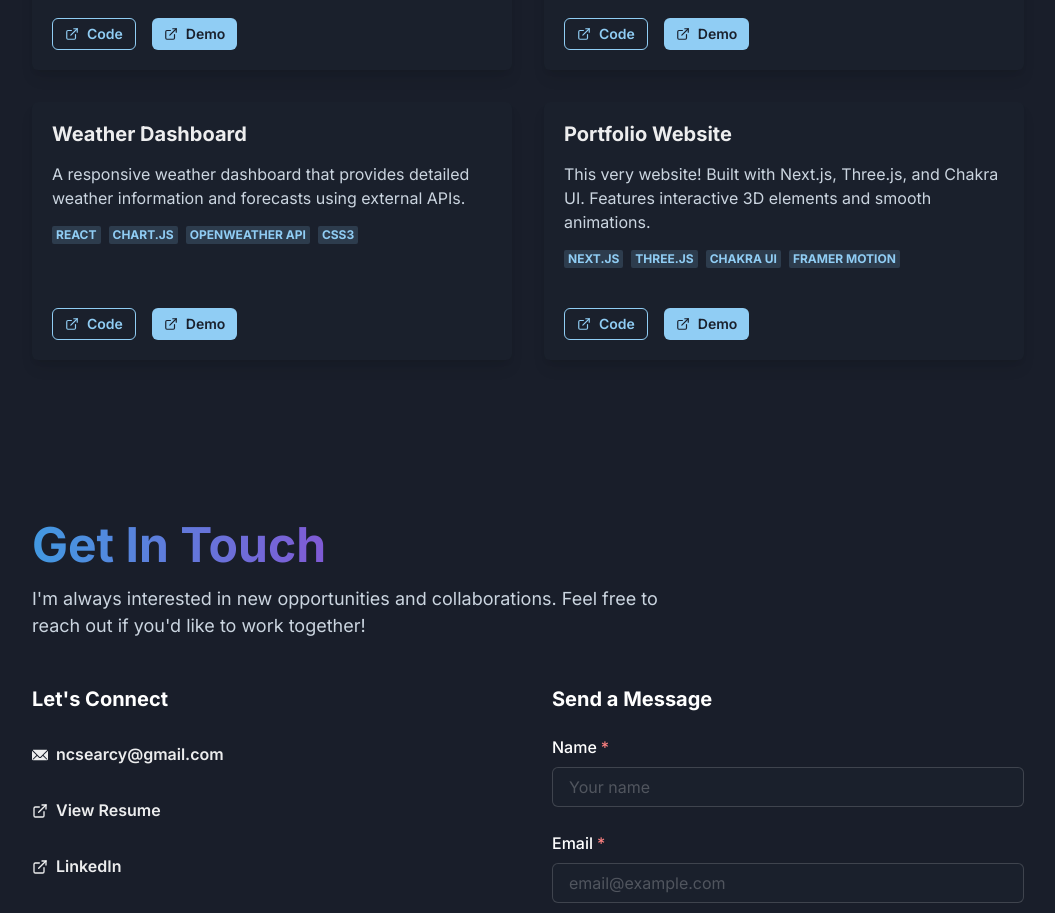
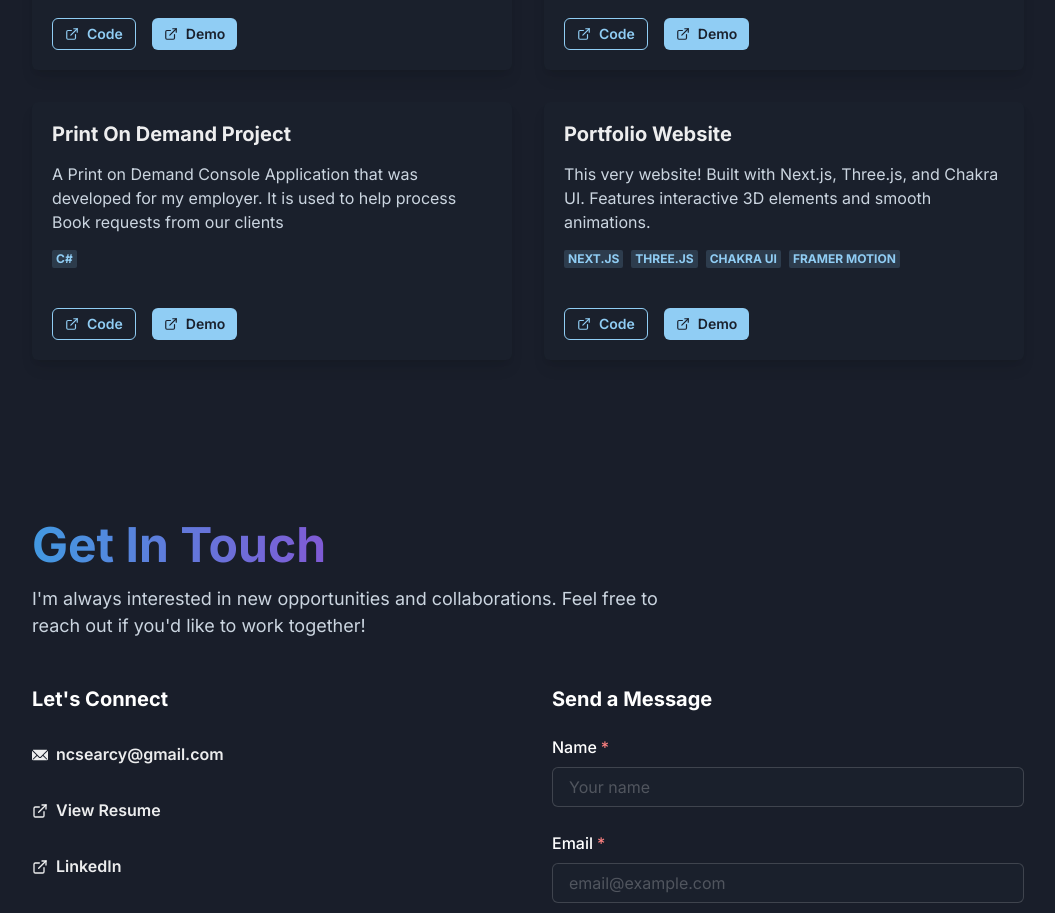
Before and after one commit to ncsearcy/portfolio-site, a Next.js app: page / in a window 1280 px wide. Shown: the part 1260-2173 px from the top of the page, without its empty margins (112-1167 px from the left). Built offline with nearby package versions, Linux system fonts and the light colour scheme.

Commit message:
Updated the Portfolio page to highlight POD project

```diff
--- a/app/components/Portfolio.tsx
+++ b/app/components/Portfolio.tsx
@@ -38,11 +38,11 @@ export default function Portfolio() {
       demo: 'https://task-app-gules.vercel.app/'
     },
     {
-      title: 'Weather Dashboard',
-      description: 'A responsive weather dashboard that provides detailed weather information and forecasts using external APIs.',
-      technologies: ['React', 'Chart.js', 'OpenWeather API', 'CSS3'],
-      link: 'https://github.com/yourname/weather-dashboard',
-      demo: 'https://your-weather-demo.com'
+      title: 'Print On Demand Project',
+      description: 'A Print on Demand Console Application that was developed for my employer. It is used to help process Book requests from our clients',
+      technologies: ['C#'],
+      link: 'https://github.com/nsearcy-clgx/PrintOnDemand',
+      demo: 'https://github.com/nsearcy-clgx/PrintOnDemand'
     },
     {
       title: 'Portfolio Website',
```
